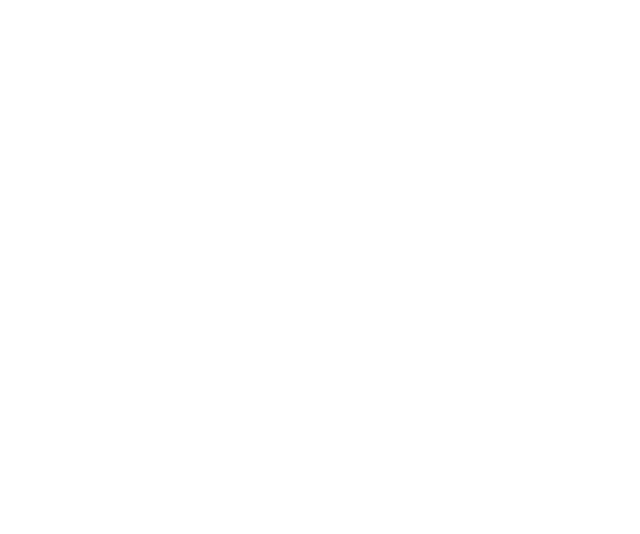
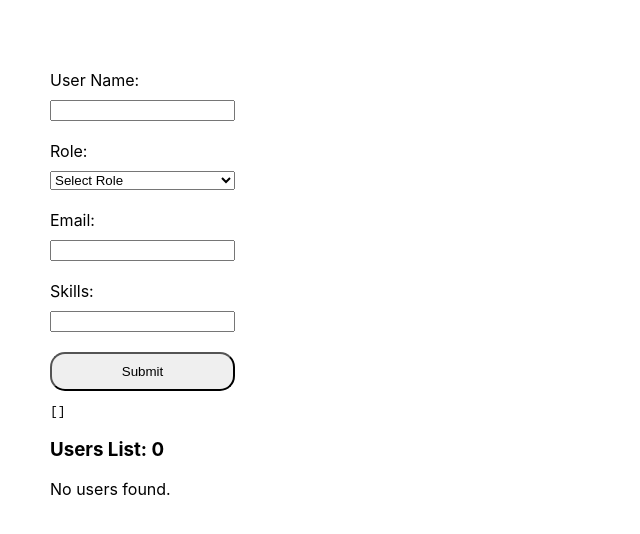
Before and after one commit to sudha-mediwave/my-learning, a React (Create React App) app: page /addlist in a window 1280 px wide. Before the commit this address had no page. Shown: the top 534 px of the page, without its empty margins (0-640 px from the left). Built offline with nearby package versions, Linux system fonts and the light colour scheme.

Commit message:
[fix] wip

```diff
--- a/src/App.js
+++ b/src/App.js
@@ -56,7 +56,7 @@ const App = () => {
               path='/favorites'
               element={<FavoriteList favoriteCards={favoriteCards} />}
             />
-            <Route path='/inputform' element={<FormInput />} />
+            <Route path='/addlist' element={<FormInput />} />
           </Routes>
         </main>
       </BrowserRouter>
--- a/src/CardList.jsx
+++ b/src/CardList.jsx
@@ -85,7 +85,7 @@ const CardList = () => {
         if (card.id === id) {
           return {
             ...card,
-            favorite: !card.favorite, // Toggle the favorite property
+            favorite: !card.favorite,
           };
         }
         return card;
--- a/src/FormInput.jsx
+++ b/src/FormInput.jsx
@@ -1,176 +1,3 @@
-// import React, { useState, useEffect } from 'react';
-// import { Formik, Form, Field, ErrorMessage } from 'formik';
-// const FormInput = () => {
-//   const [users, setUsers] = useState([]);
-//   const [userName, setUserName] = useState('');
-//   const [role, setRole] = useState('');
-//   const [email, setEmail] = useState('');
-//   const [skill, setSkill] = useState(['']);
-//   const [editingIndex, setEditingIndex] = useState(null);
-//   useEffect(() => {
-//     // Load data from local storage on component mount
-//     const storedUsers = localStorage.getItem('users');
-//     if (storedUsers) {
-//       setUsers(JSON.parse(storedUsers));
-//     }
-//   }, []);
-
-//   useEffect(() => {
-//     // Update local storage whenever users array changes
-//     localStorage.setItem('users', JSON.stringify(users));
-//   }, [users]);
-
-//   const handleSubmit = (e) => {
-//     e.preventDefault();
-//     if (userName && role && email && skill) {
-//       if (editingIndex !== null) {
-//         // Update existing user
-//         const updatedUsers = [...users];
-//         updatedUsers[editingIndex] = { userName, role, email, skill };
-//         setUsers(updatedUsers);
-//         setEditingIndex(null);
-//       } else {
-//         // Add new user
-//         const newUser = { userName, role, email, skill };
-//         setUsers([...users, newUser]);
-//       }
-//       setUserName('');
-//       setRole('');
-//       setEmail('');
-//       setSkill('');
-//     }
-//   };
-//   const handleEdit = (index) => {
-//     const userToEdit = users[index];
-//     setUserName(userToEdit.userName);
-//     setRole(userToEdit.role);
-//     setEmail(userToEdit.email);
-//     setEditingIndex(index);
-//   };
-//   const handleDelete = (index) => {
-//     const updatedUsers = users.filter((_, i) => i !== index);
-//     setUsers(updatedUsers);
-//   };
-
-//   const initialValues = {
-//     userName: '',
-//     role: '',
-//     email: '',
-//     skill: '',
-//   };
-//   const validateForm = (values) => {
-//     const errors = {};
-
-//     if (!values.userName) {
-//       errors.userName = 'User Name is required';
-//     }
-
-//     if (!values.role) {
-//       errors.role = 'Role is required';
-//     }
-
-//     if (!values.email) {
-//       errors.email = 'Email is required';
-//     } else if (!/^[A-Z0-9._%+-]+@[A-Z0-9.-]+\.[A-Z]{2,}$/i.test(values.email)) {
-//       errors.email = 'Invalid email address';
-//     }
-
-//     if (!values.skill) {
-//       errors.skill = 'Skill is required';
-//     }
-
-//     return errors;
-//   };
-//   return (
-//     <div className='form_main_block'>
-//       <Formik
-//         initialValues={initialValues}
-//         validate={validateForm}
-//         onSubmit={handleSubmit}
-//       >
-//         <form className='form_section' onSubmit={handleSubmit}>
-//           <label htmlFor='userName'>User Name:</label>
-//           <input
-//             type='text'
-//             id='userName'
-//             value={userName}
-//             onChange={(e) => setUserName(e.target.value)}
-//           />
-//           <ErrorMessage name='userName' component='div' />
-//           <label htmlFor='role'>Role:</label>
-//           <select
-//             id='role'
-//             value={role}
-//             onChange={(e) => setRole(e.target.value)}
-//           >
-//             <ErrorMessage name='roll' component='div' />
-//             <option value=''>Select Role</option>
-//             <option value='Admin'>Admin</option>
-//             <option value='Front-End Developer'>Front-End Developer</option>
-//             <option value='User' User>
-//               Back-End Developer
-//             </option>
-//             <option value='User'>Devops Engineer</option>
-//             <option value='User'>Project Support</option>
-//           </select>
-
-//           <label htmlFor='email'>Email:</label>
-//           <input
-//             type='email'
-//             id='email'
-//             value={email}
-//             onChange={(e) => setEmail(e.target.value)}
-//           />
-//           <ErrorMessage name='email' component='div' />
-//           <label htmlFor='skill'>Skills:</label>
-//           <input
-//             type='text'
-//             id='skill'
-//             value={skill}
-//             onChange={(e) => setSkill(e.target.value)}
-//           />
-//           <button type='submit'>Submit</button>
-//         </form>
-//       </Formik>
-//       <pre>{JSON.stringify(users, null, 4)}</pre>
-//       <div>
-//         <h3>Users List:</h3>
-//         {users.length > 0 ? (
-//           <table>
-//             <thead>
-//               <tr>
-//                 <th>User Name</th>
-//                 <th>Role</th>
-//                 <th>Email</th>
-//                 <th>Skill</th>
-//                 <th>Actions</th>
-//               </tr>
-//             </thead>
-//             <tbody>
-//               {users.map((user, index) => (
-//                 <tr key={index}>
-//                   <td className='user_list'>{user.userName}</td>
-//                   <td className='user_list'>{user.role}</td>
-//                   <td className='user_list'>{user.email}</td>
-//                   <td className='user_list'>{user.skill}</td>
-
-//                   <td className='btn_align'>
-//                     <button onClick={() => handleEdit(index)}>Edit</button>
-//                     <button onClick={() => handleDelete(index)}>Delete</button>
-//                   </td>
-//                 </tr>
-//               ))}
-//             </tbody>
-//           </table>
-//         ) : (
-//           <p>No users found.</p>
-//         )}
-//       </div>
-//     </div>
-//   );
-// };
-
-// export default FormInput;
 import React, { useState, useEffect } from 'react';
 import { useFormik } from 'formik';
 import * as Yup from 'yup';
@@ -180,17 +7,12 @@ const FormInput = () => {
   const [editingIndex, setEditingIndex] = useState(null);
 
   useEffect(() => {
-    // Load data from local storage on component mount
-    const storedUsers = localStorage.getItem('users');
-    if (storedUsers) {
-      setUsers(JSON.parse(storedUsers));
+    const getUsers = localStorage.getItem('users');
+    if (getUsers) {
+      const usersList = JSON.parse(getUsers);
+      setUsers(usersList);
     }
   }, []);
-
-  useEffect(() => {
-    // Update local storage whenever users array changes
-    localStorage.setItem('users', JSON.stringify(users));
-  }, [users]);
 
   const formik = useFormik({
     initialValues: {
@@ -199,25 +21,33 @@ const FormInput = () => {
       email: '',
       skill: '',
     },
+
     validationSchema: Yup.object({
-      userName: Yup.string().required('User Name is required'),
+      userName: Yup.string()
+        .min(3, 'Must be 3 characters or more')
+        .required('User Name is required'),
       role: Yup.string().required('Role is required'),
       email: Yup.string()
         .email('Invalid email address')
         .required('Email is required'),
-      skill: Yup.string().required('Skill is required'),
     }),
     onSubmit: (values, { resetForm }) => {
+      console.log('submit values :>>', values);
+      // findIndex, slice and push
       if (editingIndex !== null) {
-        // Update existing user
         const updatedUsers = [...users];
         updatedUsers[editingIndex] = { ...values };
         setUsers(updatedUsers);
         setEditingIndex(null);
       } else {
-        // Add new user
+        values['skill'] = [values.skill];
         const newUser = { ...values };
-        setUsers([...users, newUser]);
+        console.log('newUser :>>', newUser);
+        setUsers((prevState) => {
+          const addUser = [newUser, ...prevState];
+          localStorage.setItem('users', JSON.stringify(addUser));
+          return addUser;
+        });
       }
       resetForm();
     },
@@ -276,7 +106,7 @@ const FormInput = () => {
       </form>
       <pre>{JSON.stringify(users, null, 4)}</pre>
       <div>
-        <h3>Users List:</h3>
+        <h3>Users List: {users.length}</h3>
         {users.length > 0 ? (
           <table>
             <thead>
```
